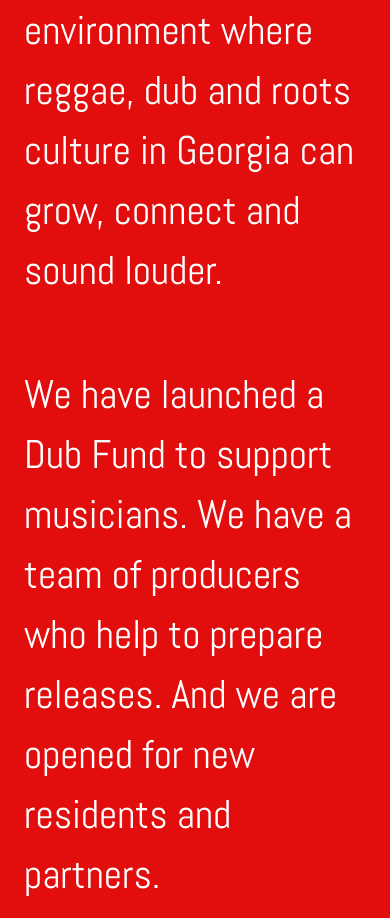
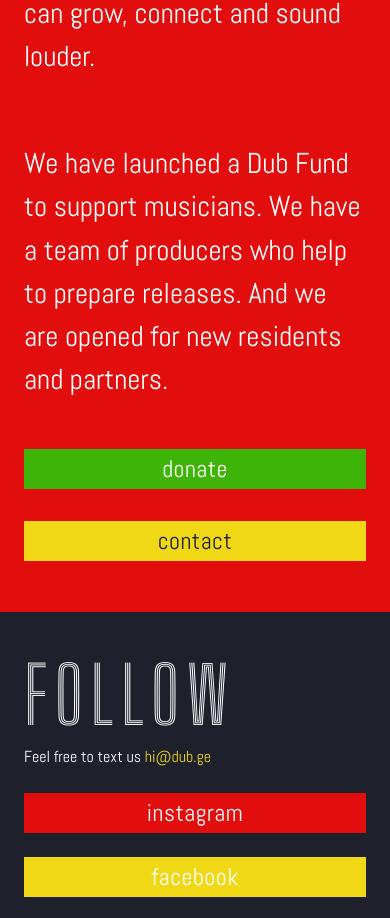
Before and after one commit to pa7lux/tbilisi-dub-lab, a Nuxt app: page / in a window 390 px wide. Shown: the part 1079-1997 px from the top of the page. Built offline with nearby package versions, Linux system fonts and the light colour scheme.

Commit message:
verstka ready

```diff
--- a/app/assets/css/main.css
+++ b/app/assets/css/main.css
@@ -8,7 +8,7 @@ body {
   padding: 0;
   font-family: var(--font-body);
   color: #333;
-  background-color: #fff;
+  background-color: var(--color-dark);
   line-height: 1.6;
   min-width: 360px;
 }
--- a/app/assets/css/variables.css
+++ b/app/assets/css/variables.css
@@ -16,8 +16,8 @@
 }
 
 @font-face {
-  font-family: 'MChNeobau';
-  src: url('/fonts/MChNeobau-Regular-3394124541.woff') format('woff');
+  font-family: 'ALK Sanet';
+  src: url('/fonts/alk-sanet.woff') format('woff');
   font-weight: normal;
   font-style: normal;
   font-display: swap;
@@ -28,7 +28,7 @@
   /* Font families */
   --font-heading: 'Big Shoulders Inline Display', sans-serif;
   --font-body-en: 'Abel', -apple-system, BlinkMacSystemFont, 'Segoe UI', sans-serif;
-  --font-body-ka: 'MChNeobau', 'BPG Nino Mtavruli', sans-serif;
+  --font-body-ka: 'ALK Sanet', 'BPG Nino Mtavruli', sans-serif;
 
   /* Default font */
   --font-body: var(--font-body-en);
--- a/app/components/AppFooter.vue
+++ b/app/components/AppFooter.vue
@@ -23,6 +23,12 @@ const socialLinks = [
     <div class="footer-content">
       <div class="footer-left">
         <h2 class="footer-title">{{ $t('footer.title') }}</h2>
+        <p class="footer-subtitle">
+          {{ $t('footer.subtitlePrefix') }}
+          <a :href="`mailto:${$t('footer.email').replace('{\'@\'}', '@')}`" class="footer-email">
+            {{ $t('footer.email').replace('{\'@\'}', '@') }}
+          </a>
+        </p>
       </div>
 
       <div class="footer-right">
@@ -50,21 +56,34 @@ const socialLinks = [
   --footer-padding-mobile: 3rem 1.5rem;
 
   --content-max-width: 1600px;
-  --content-gap: 4rem;
-  --content-gap-tablet: 3rem;
-  --content-grid-columns: 1fr auto;
+  --content-gap: 1rem;
+  --content-gap-tablet: 0.5rem;
+  --content-grid-columns: min-content auto;
   --content-grid-columns-tablet: 1fr;
 
-  --title-font-size: clamp(4rem, 10vw, 10rem);
+  --title-font-size: clamp(4rem, 20vw, 22rem);
   --title-color: var(--color-white);
   --title-line-height: 0.9;
   --title-letter-spacing: 0.1em;
 
+  --subtitle-font-size: clamp(1rem, 2vw, 1.5rem);
+  --subtitle-color: var(--color-white);
+  --subtitle-margin-top: 1rem;
+
+  --email-color: var(--color-yellow);
+  --email-color-hover: var(--color-white);
+  --email-transition: color 0.2s;
+
   --links-gap: 1.5rem;
+  --links-gap-tablet: 1rem;
 
-  --link-font-size: clamp(2rem, 3.5vw, 4rem);
-  --link-padding: 2rem 4rem;
-  --link-min-width: 450px;
+  --link-font-size: clamp(4rem, 6vw, 6rem);
+  --link-font-size-tablet: clamp(2rem, 5vw, 4rem);
+  --link-font-size-mobile: clamp(1.5rem, 4.5vw, 2.5rem);
+  --link-padding: 0.5rem 2.5rem;
+  --link-padding-tablet: 1rem 3rem;
+  --link-padding-mobile: 0.5rem 1.5rem;
+  --link-letter-spacing: 0.02em;
   --link-transition: all 0.2s;
   --link-hover-offset: -10px;
   --link-hover-shadow: 0 4px 12px rgba(0, 0, 0, 0.3);
@@ -88,12 +107,14 @@ const socialLinks = [
   display: grid;
   grid-template-columns: var(--content-grid-columns);
   gap: var(--content-gap);
-  align-items: center;
+  align-items: start;
+  justify-items: start;
 }
 
 .footer-left {
   display: flex;
-  align-items: center;
+  flex-direction: column;
+  align-items: flex-start;
 }
 
 .footer-title {
@@ -107,21 +128,42 @@ const socialLinks = [
   text-transform: uppercase;
 }
 
+.footer-subtitle {
+  font-family: var(--font-body);
+  font-size: var(--subtitle-font-size);
+  color: var(--subtitle-color);
+  margin: var(--subtitle-margin-top) 0 0 0.5em;
+  line-height: 1.4;
+  font-weight: normal;
+}
+
+.footer-email {
+  color: var(--email-color);
+  text-decoration: none;
+  transition: var(--email-transition);
+}
+
+.footer-email:hover {
+  color: var(--email-color-hover);
+}
+
 .footer-right {
-  display: flex;
-  flex-direction: column;
+  display: grid;
   gap: var(--links-gap);
-  align-items: flex-end;
+  width: 100%;
+  justify-items: start;
 }
 
 .social-link {
   font-family: var(--font-body);
   font-size: var(--link-font-size);
   padding: var(--link-padding);
+  letter-spacing: var(--link-letter-spacing);
+  line-height: 1;
   text-decoration: none;
   transition: var(--link-transition);
-  display: block;
-  min-width: var(--link-min-width);
+  display: grid;
+  white-space: nowrap;
   text-align: center;
 }
 
@@ -133,11 +175,13 @@ const socialLinks = [
 .social-link--red {
   background: var(--link-red-bg);
   color: var(--link-red-color);
+  transform: translateX(-0.5rem);
 }
 
 .social-link--yellow {
   background: var(--link-yellow-bg);
   color: var(--link-yellow-color);
+  justify-self: end;
 }
 
 .social-link--green {
@@ -150,11 +194,30 @@ const socialLinks = [
   .footer-content {
     grid-template-columns: var(--content-grid-columns-tablet);
     gap: var(--content-gap-tablet);
-    text-align: center;
+    align-self: start;
   }
 
   .footer-left {
-    justify-content: center;
+    align-items: start;
+    margin-bottom: 1rem;
+  }
+
+  .footer-right {
+    align-items: center;
+  }
+
+  .social-link--red  {
+    transform: none;
+  }
+
+  .social-link--yellow {
+    justify-self: start;
+  }
+}
+
+@media (max-width: 768px) {
+  .footer {
+    padding: var(--footer-padding-mobile);
   }
 
   .footer-right {
@@ -162,13 +225,21 @@ const socialLinks = [
   }
 
   .social-link {
-    min-width: 100%;
+    font-size: var(--link-font-size-tablet);
+    padding: var(--link-padding-tablet);
+    width: 100%;
   }
 }
 
-@media (max-width: 768px) {
-  .footer {
-    padding: var(--footer-padding-mobile);
+/* Responsive - Small Mobile */
+@media (max-width: 480px) {
+  .social-link {
+    font-size: var(--link-font-size-mobile);
+    padding: var(--link-padding-mobile);
+  }
+
+  .footer-subtitle {
+    margin-left: 0;
   }
 }
 </style>
--- a/app/components/AppHeader.vue
+++ b/app/components/AppHeader.vue
@@ -56,8 +56,8 @@ const toggleMenu = () => {
 
   --controls-gap: 1rem;
 
-  --flag-size: 2rem;
-  --flag-padding: 0.25rem;
+  --flag-size: 1.8rem;
+  --flag-padding: 0.2rem;
   --flag-opacity-default: 1;
   --flag-opacity-active: 0.4;
   --flag-scale-hover: 1.1;
--- a/app/components/Hero.vue
+++ b/app/components/Hero.vue
@@ -28,7 +28,7 @@ const { t } = useI18n()
   /* Title sizes */
   --hero-title-size-desktop: clamp(10rem, 22vw, 22rem);
   --hero-title-size-tablet: clamp(8rem, 20vw, 18rem);
-  --hero-title-size-mobile: clamp(6rem, 18vw, 14rem);
+  --hero-title-size-mobile: clamp(4rem, 16vw, 12rem);
   --hero-title-line-height-desktop: 0.9;
   --hero-title-line-height-mobile: 1;
   --hero-title-letter-spacing: 0.05em;
@@ -38,10 +38,10 @@ const { t } = useI18n()
   /* Tag sizes */
   --hero-tag-size-desktop: clamp(4rem, 6vw, 6rem);
   --hero-tag-size-tablet: clamp(2rem, 5vw, 4rem);
-  --hero-tag-size-mobile: clamp(1.8rem, 5vw, 3rem);
+  --hero-tag-size-mobile: clamp(1.5rem, 4.5vw, 2.5rem);
   --hero-tag-padding-desktop: 0.5rem 2.5rem;
   --hero-tag-padding-tablet: 1rem 3rem;
-  --hero-tag-padding-mobile: 0.75rem 2rem;
+  --hero-tag-padding-mobile: 0.5rem 1.5rem;
   --hero-tag-letter-spacing: 0.02em;
 
   /* Tag transforms */
@@ -201,6 +201,56 @@ const { t } = useI18n()
   }
 }
 
+/* Georgian language: apply 1024px breakpoint layout on ALL screen sizes */
+html[lang="ka"] .hero-content,
+html[lang="ka-GE"] .hero-content {
+  grid-template-columns: min-content min-content 1fr;
+  grid-template-rows: auto auto auto auto auto;
+  gap: var(--hero-content-gap-tablet);
+  align-items: start;
+  justify-items: start;
+}
+
+html[lang="ka"] .hero-title,
+html[lang="ka-GE"] .hero-title {
+  grid-row: 1;
+  grid-column: 1 / 3;
+}
+
+html[lang="ka"] .hero-subtitle,
+html[lang="ka-GE"] .hero-subtitle {
+  grid-row: 2;
+  grid-column: 1 / 3;
+}
+
+html[lang="ka"] .hero-center,
+html[lang="ka-GE"] .hero-center {
+  grid-row: 1 / 3;
+  grid-column: 3;
+  align-self: center;
+  justify-self: center;
+}
+
+html[lang="ka"] .hero-tag--green,
+html[lang="ka-GE"] .hero-tag--green {
+  grid-row: 3;
+  grid-column: 1;
+}
+
+html[lang="ka"] .hero-tag--yellow,
+html[lang="ka-GE"] .hero-tag--yellow {
+  grid-row: 4;
+  grid-column: 1;
+  transform: none;
+}
+
+html[lang="ka"] .hero-tag--red,
+html[lang="ka-GE"] .hero-tag--red {
+  grid-row: 5;
+  grid-column: 1;
+  transform: none;
+}
+
 @media (max-width: 1024px) {
   .hero-content {
     grid-template-columns: min-content min-content 1fr;
@@ -254,7 +304,6 @@ const { t } = useI18n()
     width: 100%;
     letter-spacing: var(--hero-title-letter-spacing);
     line-height: var(--hero-title-line-height-mobile);
-    white-space: normal;
     font-weight: normal;
     margin: 0;
   }
@@ -292,7 +341,6 @@ const { t } = useI18n()
     font-size: var(--hero-title-size-mobile);
     letter-spacing: var(--hero-title-letter-spacing);
     line-height: var(--hero-title-line-height-mobile);
-    white-space: normal;
     font-weight: normal;
     margin: 0;
   }
--- a/app/components/IntroSection.vue
+++ b/app/components/IntroSection.vue
@@ -26,15 +26,20 @@
   --content-gap: 3rem;
 
   --text-gap: 2rem;
-  --text-font-size: clamp(2.5rem, 4vw, 5rem);
+  --text-font-size: clamp(1.8rem, 4vw, 5rem);
   --text-line-height: 1.5;
   --text-color: var(--color-white);
   --text-margin: 0 0 2rem 0;
 
   --buttons-gap: 2rem;
 
-  --btn-font-size: clamp(2rem, 3vw, 4rem);
-  --btn-padding: 2rem 5rem;
+  --btn-font-size: clamp(3rem, 5vw, 5rem);
+  --btn-font-size-tablet: clamp(2rem, 5vw, 4rem);
+  --btn-font-size-mobile: clamp(1.5rem, 4.5vw, 2.5rem);
+  --btn-padding: 0.5rem 2.5rem;
+  --btn-padding-tablet: 1rem 3rem;
+  --btn-padding-mobile: 0.5rem 1.5rem;
+  --btn-letter-spacing: 0.02em;
   --btn-transition: all 0.2s;
   --btn-hover-offset: -2px;
   --btn-hover-shadow: 0 4px 12px rgba(0, 0, 0, 0.3);
@@ -90,12 +95,17 @@
   font-family: var(--font-body);
   font-size: var(--btn-font-size);
   padding: var(--btn-padding);
+  letter-spacing: var(--btn-letter-spacing);
+  line-height: 1;
   border: none;
   cursor: pointer;
   transition: var(--btn-transition);
   font-weight: normal;
   text-decoration: none;
-  display: inline-block;
+  display: inline-flex;
+  align-items: center;
+  justify-content: center;
+  white-space: nowrap;
 }
 
 .intro-btn:hover {
@@ -121,10 +131,21 @@
 
   .intro-buttons {
     flex-direction: column;
+    align-items: stretch;
   }
 
   .intro-btn {
+    font-size: var(--btn-font-size-tablet);
+    padding: var(--btn-padding-tablet);
     width: 100%;
   }
 }
+
+/* Responsive - Small Mobile */
+@media (max-width: 480px) {
+  .intro-btn {
+    font-size: var(--btn-font-size-mobile);
+    padding: var(--btn-padding-mobile);
+  }
+}
 </style>
--- a/i18n/locales/en.json
+++ b/i18n/locales/en.json
@@ -26,6 +26,8 @@
   },
   "footer": {
     "title": "FOLLOW",
+    "subtitlePrefix": "Feel free to text us",
+    "email": "hi{'@'}dub.ge",
     "copyright": "All rights reserved",
     "instagram": "instagram",
     "facebook": "facebook",
```
Also changed, not shown: i18n/locales/ka.json (+5 -3 lines), 1 other file (tests, documents, lock files or other folders).
